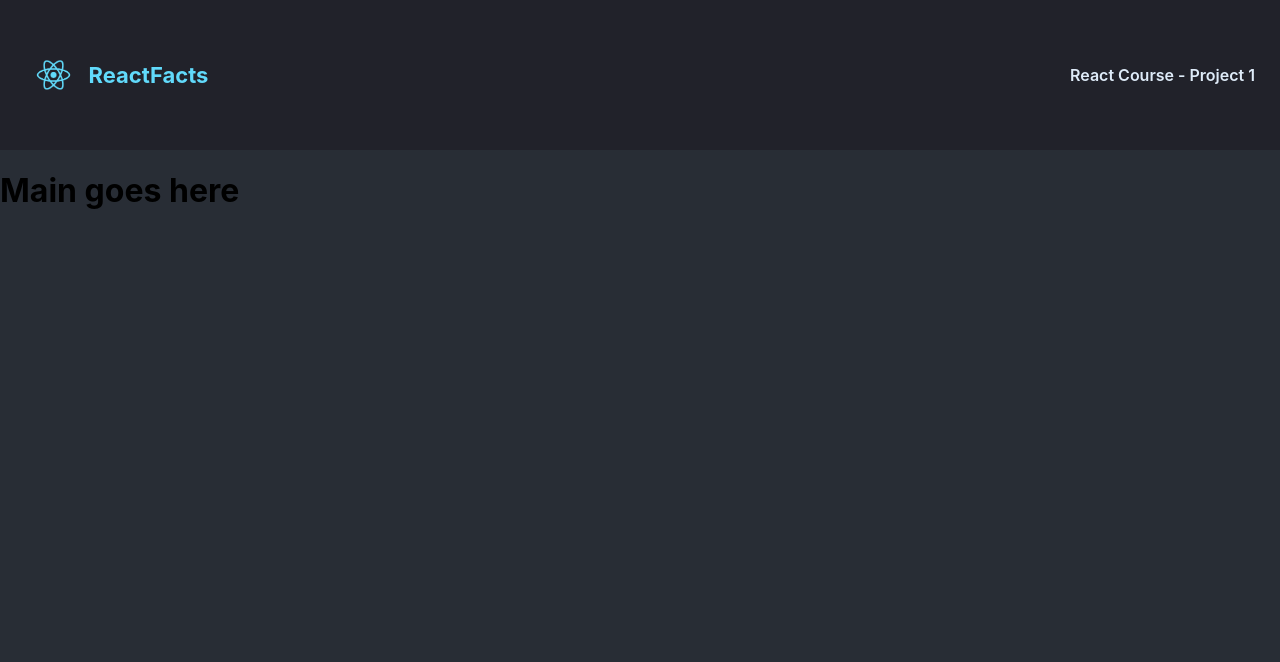
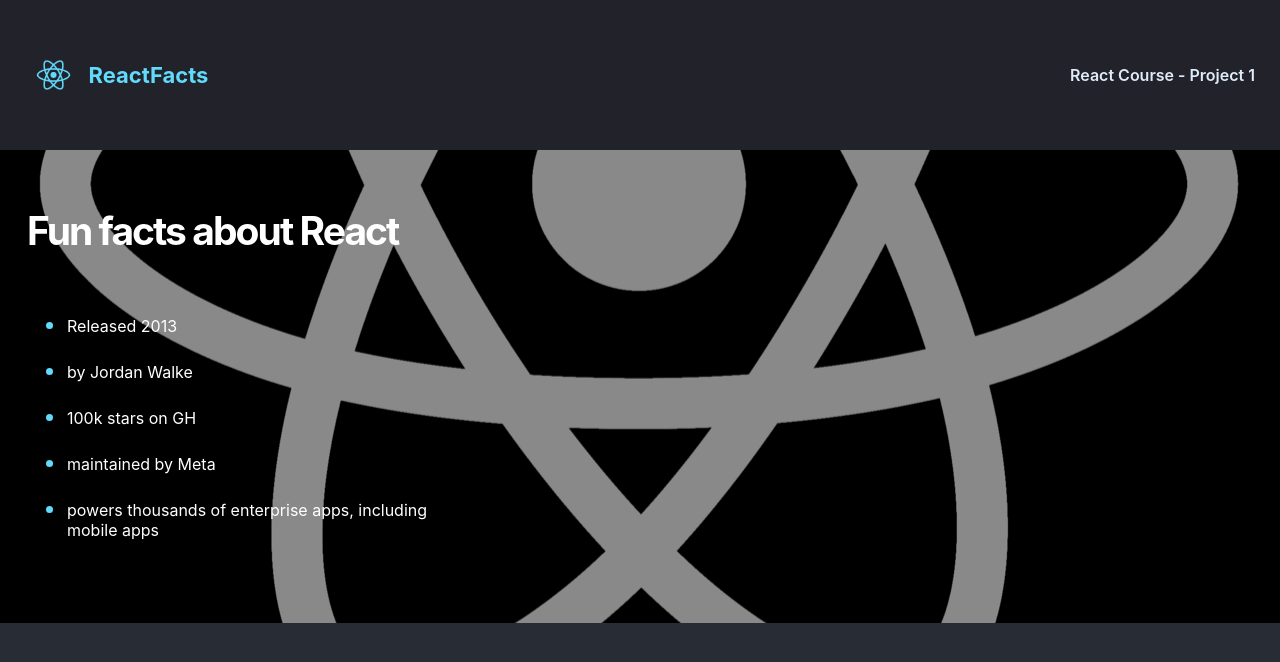
Before and after one commit to roboturnerdev/learn-react-infosite, a React (Create React App) app: page / in a window 1280 px wide. Shown: the top 662 px of the page. Built offline with nearby package versions, Linux system fonts and the light colour scheme.

Commit message:
final commit. small site finished looks drab but learned a lot

```diff
--- a/src/componentlib/Main.js
+++ b/src/componentlib/Main.js
@@ -2,6 +2,15 @@ import React from 'react';
 
 export default function Main() {
     return (
-        <h1>Main goes here</h1>
+        <main>
+            <h1 className="main--title">Fun facts about React</h1>
+            <ul className="main--ul">
+                <li>Released 2013</li>
+                <li>by Jordan Walke</li>
+                <li>100k stars on GH</li>
+                <li>maintained by Meta</li>
+                <li>powers thousands of enterprise apps, including mobile apps</li>
+            </ul>
+        </main>
     )
 }
--- a/src/styles.css
+++ b/src/styles.css
@@ -27,6 +27,30 @@ nav {
   height: 40px;
   margin-right: 7px;
 }
+/* this is a bit broken cause i dont have same image */
+main {
+  padding: 57px 27px;
+  color: #FFFFFF;
+  background-image: url('./images/react-gray.png');
+  background-repeat: no-repeat;
+  background-position: right 75%;
+}
+.main--title {
+  margin: 0;
+  font-size: 39px;
+  letter-spacing: -0.05em;
+}
+.main--ul {
+  margin-top: 46px;
+  max-width: 400px;
+}
+.main--ul > li {
+  padding-block: 10px;
+}
+.main--ul > li::marker {
+  font-size: 1.4rem;
+  color: #61DAFB;
+}
 
 /*TILT*/
 /* credit: Joshua Johnson https://designshack.net/articles/css/joshuajohnson-2/ */
```
Also changed, not shown: src/images/react-gray.png (added).
